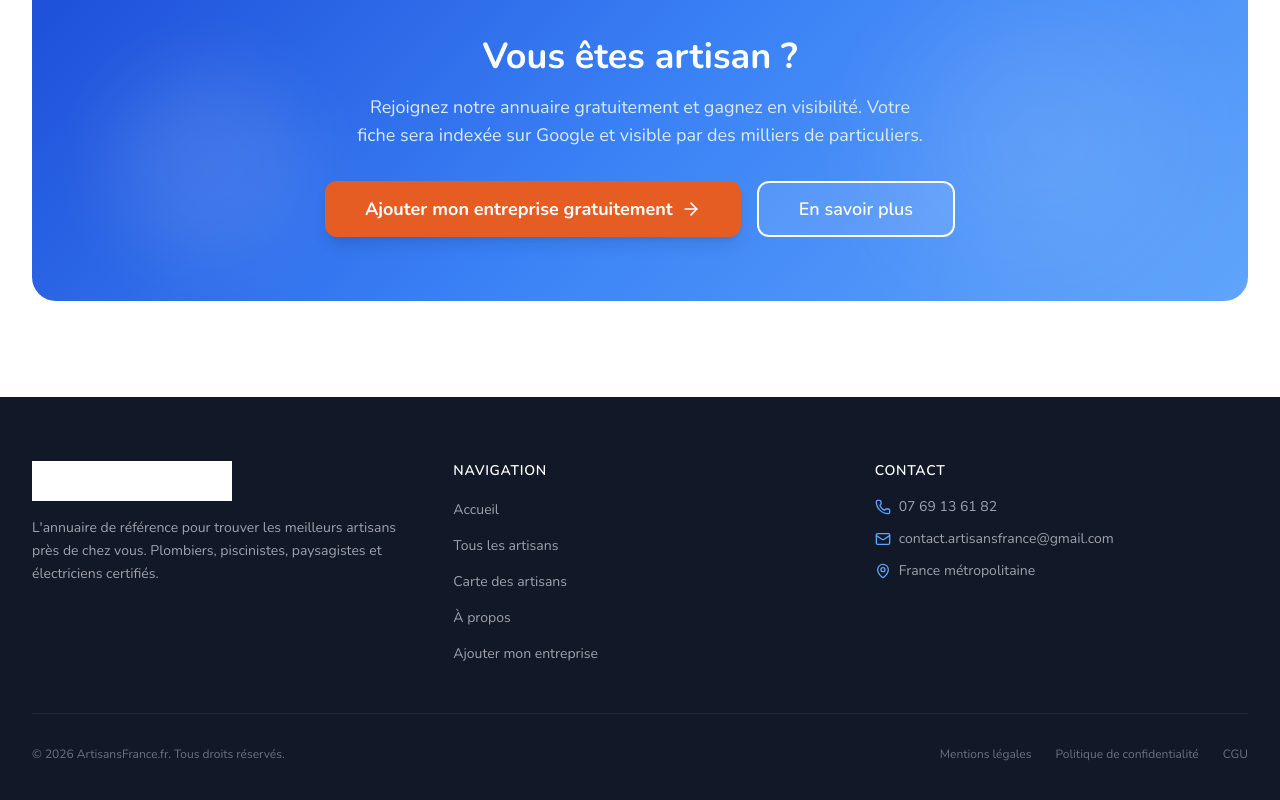
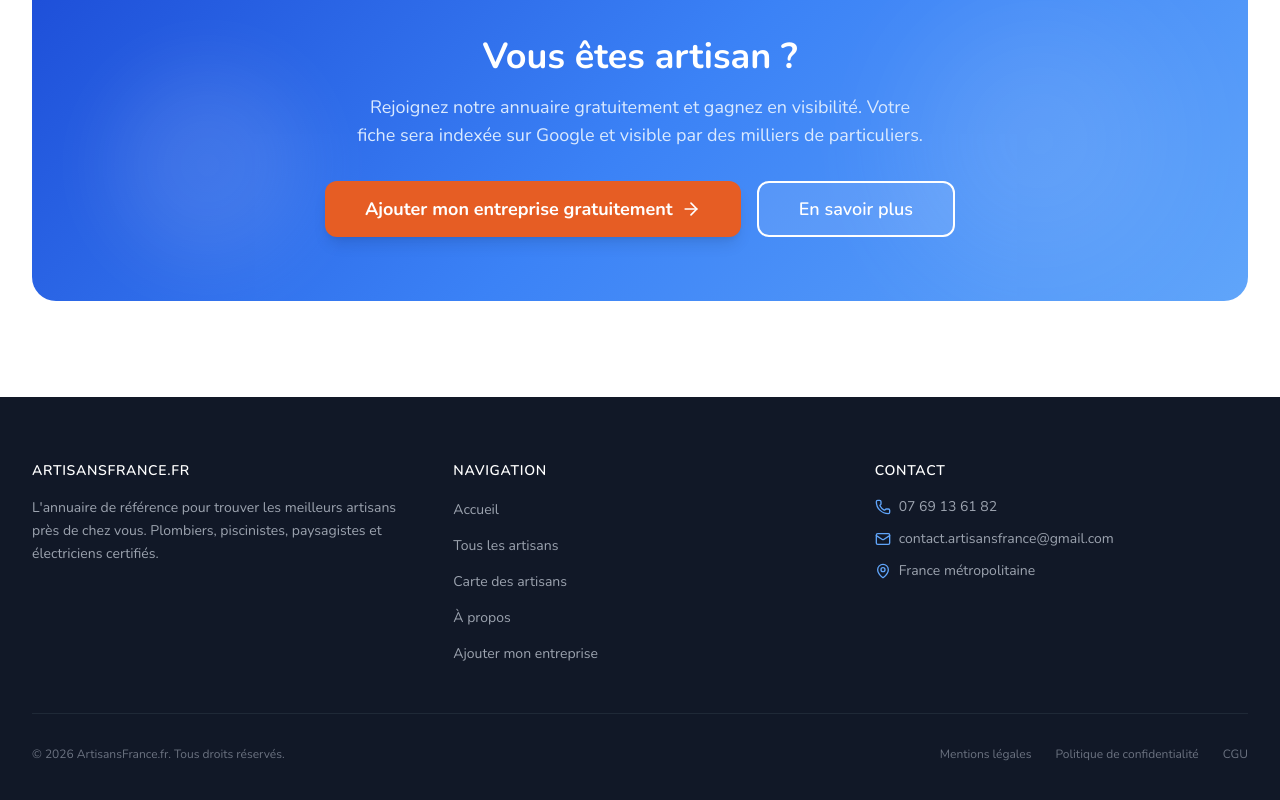
Before and after one commit to agencecelexia-dotcom/siteartisan, a Next.js app: page / in a window 1280 px wide. Shown: the part 5709-6509 px from the top of the page. Built offline with nearby package versions, Linux system fonts and the light colour scheme.

Commit message:
fix: remove logo from footer brand section

```diff
--- a/src/components/layout/Footer.tsx
+++ b/src/components/layout/Footer.tsx
@@ -9,13 +9,9 @@ export default function Footer() {
         <div className="grid grid-cols-1 sm:grid-cols-2 md:grid-cols-3 gap-8 md:gap-12">
           {/* Brand */}
           <div className="space-y-4">
-            <Link href="/">
-              <img
-                src="/logo.png"
-                alt="ArtisansFrance.fr - Annuaire des artisans"
-                className="h-8 sm:h-10 w-auto brightness-0 invert"
-              />
-            </Link>
+            <h3 className="text-sm font-heading font-semibold text-white uppercase tracking-wider">
+              ArtisansFrance.fr
+            </h3>
             <p className="text-sm text-gray-400 leading-relaxed">
               L&apos;annuaire de r&eacute;f&eacute;rence pour trouver les meilleurs artisans pr&egrave;s de chez vous.
               Plombiers, piscinistes, paysagistes et &eacute;lectriciens certifi&eacute;s.
```
